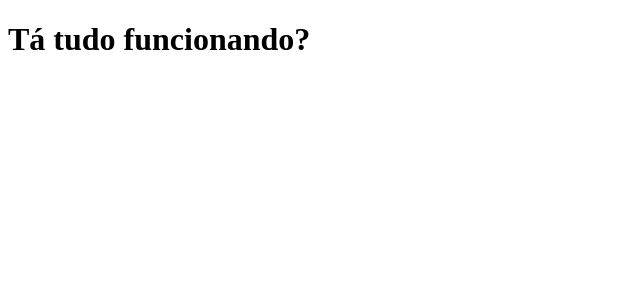
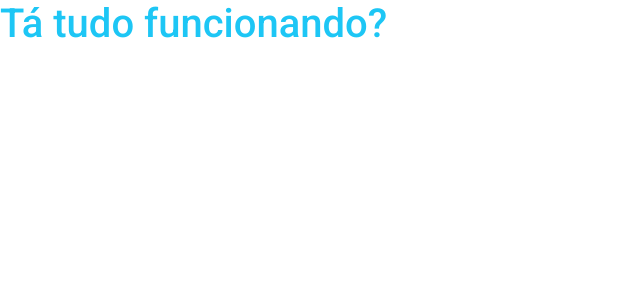
Before and after one commit to BiancaGiovanna/dashboard-Reactjs-java-spring, a React (Create React App) app in the folder frontend/: page / in a window 1280 px wide. Shown: the top 300 px of the page, without its empty margins (0-640 px from the left). Built offline with nearby package versions, Linux system fonts and the light colour scheme.

Commit message:
add bootstrap

```diff
--- a/frontend/package.json
+++ b/frontend/package.json
@@ -10,6 +10,7 @@
     "@types/node": "^12.0.0",
     "@types/react": "^17.0.0",
     "@types/react-dom": "^17.0.0",
+    "bootstrap": "^5.1.1",
     "react": "^17.0.2",
     "react-dom": "^17.0.2",
     "react-scripts": "4.0.3",
--- a/frontend/src/App.tsx
+++ b/frontend/src/App.tsx
@@ -1,5 +1,5 @@
 function App() {
-  return <h1>Tá tudo funcionando?</h1>;
+  return <h1 className='text-primary'>Tá tudo funcionando?</h1>;
 }
 
 export default App;
--- /dev/null
+++ b/frontend/src/assets/css/styles.css
@@ -0,0 +1,32 @@
+@import url('https://fonts.googleapis.com/css2?family=Roboto:wght@300;400;500;700&display=swap');
+
+
+:root{
+  --color-primary: #1dc6f5;
+}
+
+html, body{
+  height: 100%;
+  font-family: 'Roboto', sans-serif;
+}
+
+#root{
+  display: flex;
+  flex-direction: column;
+  height: 100%;
+}
+.content {
+  flex: 1 0 auto;
+}
+
+.footer {
+  flex-shrink: 0;
+  text-align: center;
+}
+.bg-primary{
+  background-color: var(--color-primary) !important;
+}
+
+.text-primary{
+  color: var(--color-primary) !important;
+}
--- a/frontend/src/index.tsx
+++ b/frontend/src/index.tsx
@@ -1,8 +1,8 @@
 import React from "react";
 import ReactDOM from "react-dom";
-
+import "bootstrap/dist/css/bootstrap.css";
 import App from "./App";
-
+import "./assets/css/styles.css";
 ReactDOM.render(
   <React.StrictMode>
     <App />
```
Also changed, not shown: 1 other file (tests, documents, lock files or other folders).
